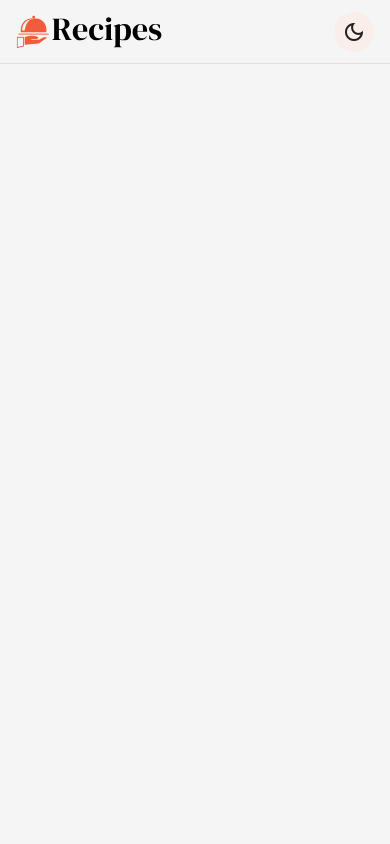
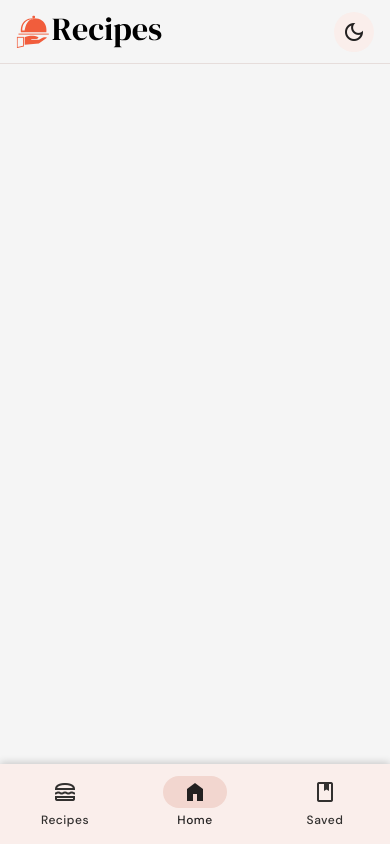
Before and after one commit to Basavarajakjbasuu/Recipes-made-with-love, a website built with Vite: page index.html in a window 390 px wide. Built offline with nearby package versions, Linux system fonts and the light colour scheme.

Commit message:
Mobile navbar is finished

```diff
--- a/index.html
+++ b/index.html
@@ -139,5 +139,59 @@
       </a>
     </header>
 
+    <!--
+      - #MOBILE NAV
+    -->
+
+    <nav class="mobile-nav" aria-label="primary">
+      <ul class="nav-list">
+
+        <li class="nav-item">
+          <a href="./recipes.html" class="nav-link" aria-current="false">
+
+            <span class="item-icon">
+              <span class="material-symbols-outlined" aria-hidden="true">
+                lunch_dining
+              </span>
+            </span>
+
+            <span class="label-medium">
+              Recipes
+            </span>
+          </a>
+        </li>
+
+        <li class="nav-item">
+          <a href="#" class="nav-link" aria-current="true">
+
+            <span class="item-icon">
+              <span class="material-symbols-outlined" aria-hidden="true">
+                home
+              </span>
+            </span>
+
+            <span class="label-medium">
+              Home
+            </span>
+          </a>
+        </li>
+
+        <li class="nav-item">
+          <a href="./saved-recipes.html" class="nav-link" aria-current="false">
+            <span class="item-icon">
+              <span class="material-symbols-outlined" aria-hidden="true">
+                book
+              </span>
+            </span>
+
+            <span class="label-medium">
+              Saved
+            </span>
+          </a>
+        </li>
+      </ul>
+    </nav>
+
+
   </body>
 </html>
--- a/src/css/style.css
+++ b/src/css/style.css
@@ -191,6 +191,10 @@ button {
 }
 
 input { width: 100%; }
+
+li {
+  list-style: none;
+}
 
 button {
   color: inherit;
@@ -484,6 +488,59 @@ main { flex-grow: 1; }
 [data-theme="dark"] :where(.logo-light, .theme-switch .dark-icon) {
   display: none;
 }
+
+/*-----------------------------------*\
+  #MOBILE NAV
+\*-----------------------------------*/
+
+.mobile-nav {
+  position: fixed;
+  bottom: 0;
+  left: 0;
+  width: 100%;
+  height: var(--mobile-nav-height);
+  background-color: var(--primary-container);
+  color: var(--on-background-variant);
+  padding-block: 12px 16px;
+  z-index: 4;
+  box-shadow: var(--shadow-1);
+}
+
+.mobile-nav .nav-list {
+  display: grid;
+  grid-template-columns: repeat(3, 1fr);
+  text-align: center;
+}
+
+
+
+.mobile-nav .item-icon {
+  width: 64px;
+  height: 32px;
+  display: grid;
+  place-items: center;
+  border-radius: var(--radius-pill);
+  margin-inline: auto;
+  margin-block-end: 4px;
+  transition: var(--transition-short);
+}
+
+.mobile-nav .nav-link:where(:hover, :focus-visible ) .item-icon {
+  background-color: var(--alpha-10);
+}
+
+.mobile-nav .nav-link[aria-current="true"] {
+  color: var(--on-background);
+}
+
+.mobile-nav .nav-link[aria-current="true"] .item-icon {
+  background-color: var(--active-indicator);
+}
+
+.mobile-nav .nav-link[aria-current="true"] .material-symbols-outlined {
+  font-variation-settings: 'FILL' 1;
+}
+
 /*-----------------------------------*\
   #HERO
 \*-----------------------------------*/
```
